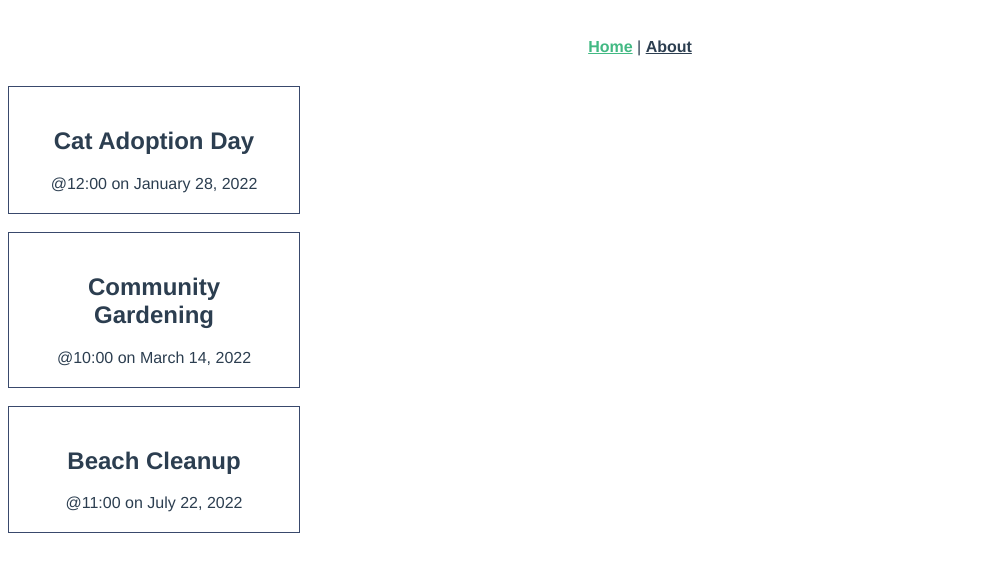
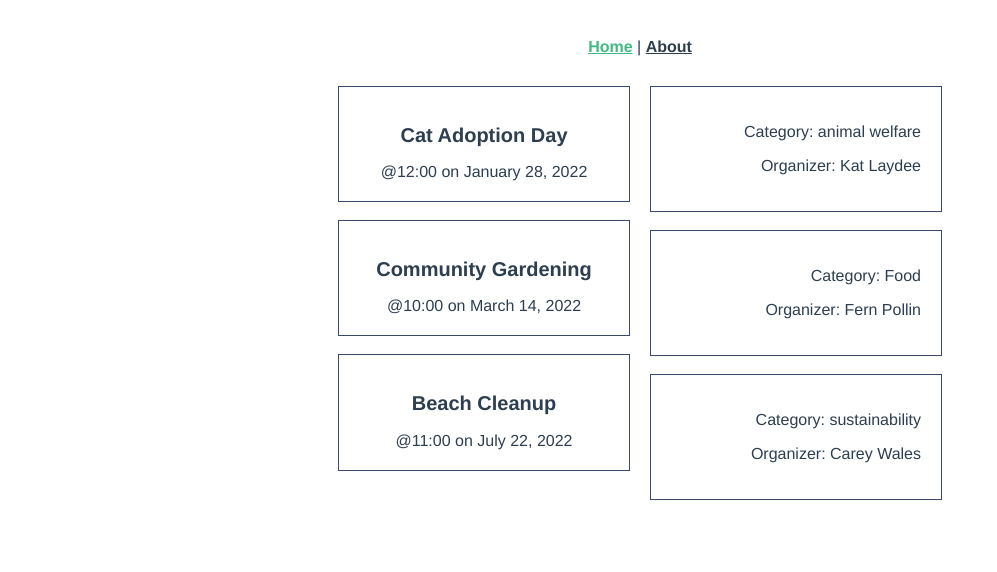
Before and after one commit to pongpiphat-k/Lab-02, a Vue app in the folder 331-intro-to-vite/: page / in a window 1280 px wide. Shown: the top 572 px of the page, without its empty margins (0-997 px from the left). Built offline with nearby package versions, Linux system fonts and the light colour scheme; the HTML template or start-up script is replaced by a standard one.

Commit message:
8.7 Create new component

```diff
--- a/331-intro-to-vite/src/App.vue
+++ b/331-intro-to-vite/src/App.vue
@@ -17,7 +17,7 @@ import { RouterLink, RouterView } from 'vue-router'
   </div>
 </template>
 
-<style scoped>
+<style>
 #layout {
   font-family: Avenir, Helvetica, Arial, sans-serif;
   -webkit-font-smoothing: antialiased;
@@ -39,4 +39,7 @@ nav a.router-link-exact-active {
   color: #42b983;
 }
 
+h2 {
+  font-size: 20px;
+}
 </style>
--- /dev/null
+++ b/331-intro-to-vite/src/components/EventDetailsCard.vue
@@ -0,0 +1,29 @@
+<script setup lang="ts">
+import type { Event } from '../types';
+
+defineProps<{
+  event: Event;
+}>();
+</script>
+
+<template>
+  <div class="event-details-card">
+    <p class="detail-text">Category: {{ event.category }}</p>
+    <p class="detail-text">Organizer: {{ event.organizer }}</p>
+  </div>
+</template>
+
+<style scoped>
+.event-details-card {
+  padding: 20px;
+  width: 250px;
+  cursor: pointer;
+  border: 1px solid #39496c;
+  margin-bottom: 18px;
+  text-align: right;
+}
+
+.detail-text {
+  font-size: 16px;
+}
+</style>
--- a/331-intro-to-vite/src/views/HomeView.vue
+++ b/331-intro-to-vite/src/views/HomeView.vue
@@ -1,9 +1,8 @@
 <script setup lang="ts">
-// Update the path below if EventCard.vue is in a different folder
 import EventCard from '../components/EventCard.vue';
+import EventDetailsCard from '../components/EventDetailsCard.vue';
 import type { Event } from '../types';
 import { ref } from 'vue';
-
 
 const events = ref<Event[]>([
   {
@@ -39,11 +38,30 @@ const events = ref<Event[]>([
     petsAllowed: false,
     organizer: 'Carey Wales'
   }
-])
+]);
 </script>
 
 <template>
-<div class="home">
-  <EventCard v-for="event in events" :key="event.id" :event="event" />
+  <div class="events-container">
+    <div class="event-column">
+      <EventCard v-for="event in events" :key="event.id" :event="event" />
+    </div>
+    <div class="event-column">
+      <EventDetailsCard v-for="event in events" :key="event.id" :event="event" />
+    </div>
   </div>
 </template>
+
+<style scoped>
+.events-container {
+  display: flex; /* Use flexbox to arrange columns side-by-side */
+  justify-content: center; /* Center the entire container */
+  gap: 20px; /* Add some space between the columns */
+}
+
+.event-column {
+  display: flex;
+  flex-direction: column;
+  align-items: center; /* Center items within each column */
+}
+</style>
--- a/331-intro-to-vite/vite.config.ts
+++ b/331-intro-to-vite/vite.config.ts
@@ -3,6 +3,7 @@ import { fileURLToPath, URL } from 'node:url'
 import { defineConfig } from 'vite'
 import vue from '@vitejs/plugin-vue'
 import vueDevTools from 'vite-plugin-vue-devtools'
+
 
 // https://vite.dev/config/
 export default defineConfig({
```
Also changed, not shown: 331-intro-to-vite/src/components/EventCard.vue (+6 -2 lines).
